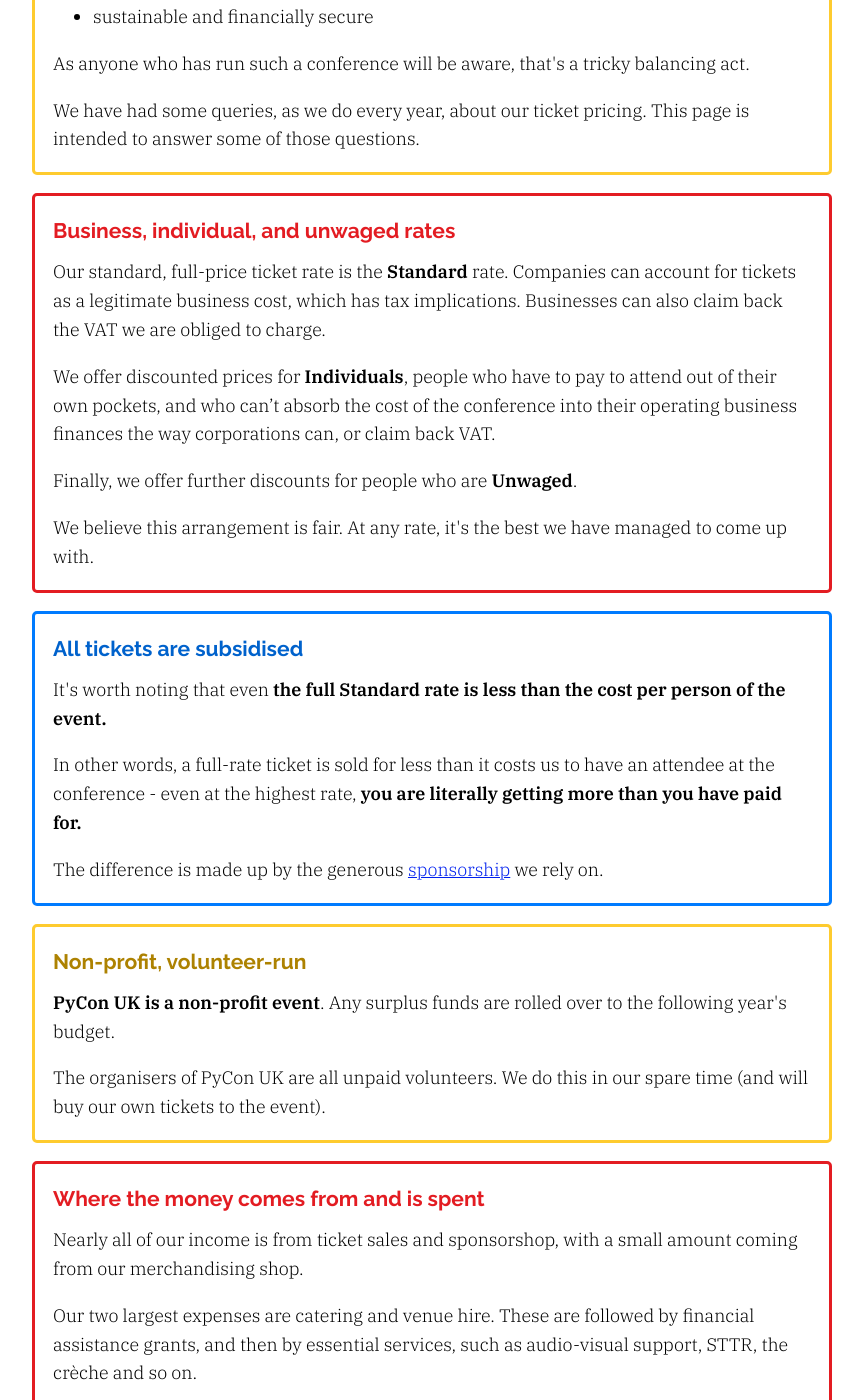
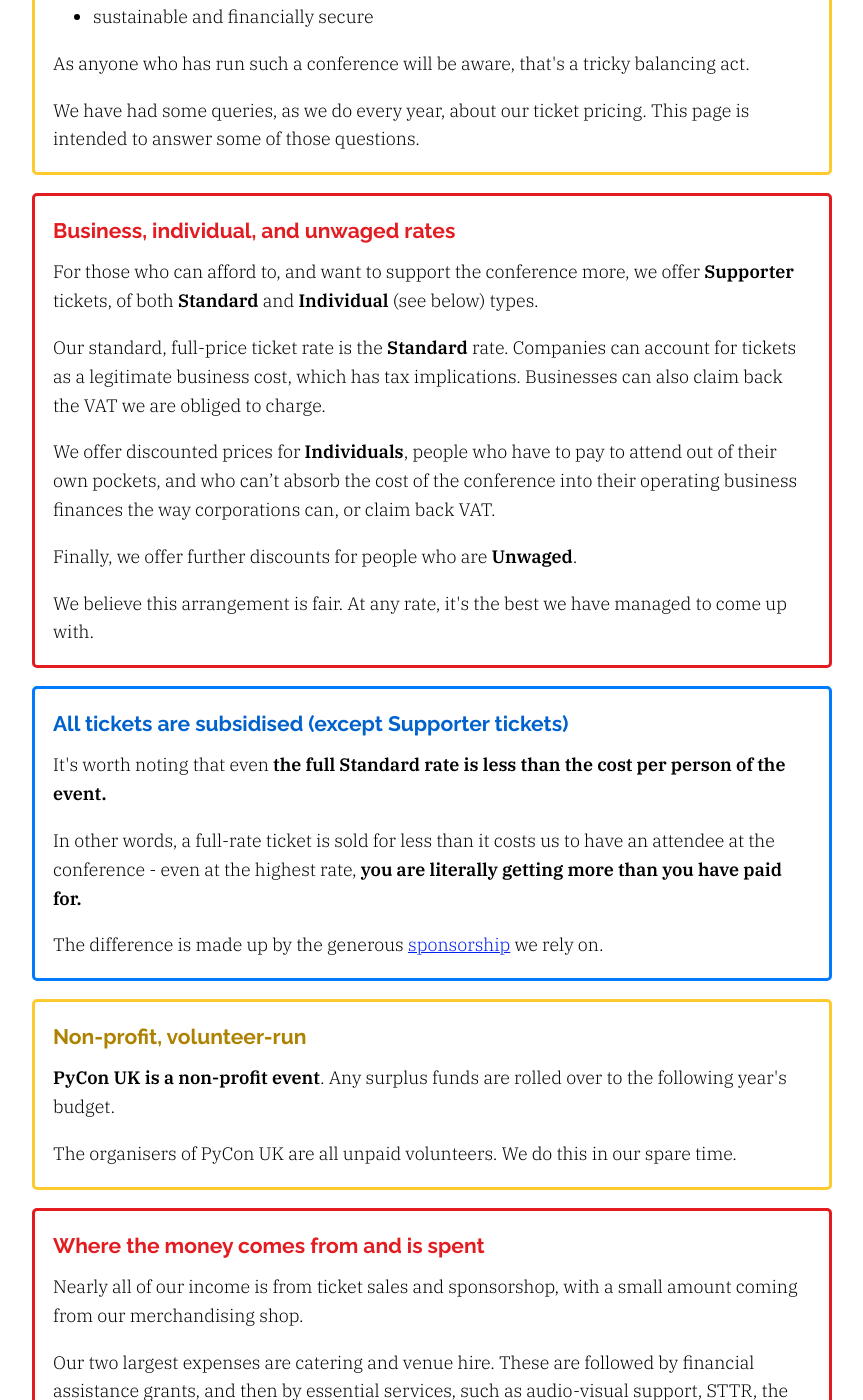
Before and after one commit to gma/2025.pyconuk.org, a Jekyll site: the page built from src/tickets/about-our-ticket-prices.md, in a window 1280 px wide and 1400 px high, scrolled down 530 px. Shown: the whole window, without its empty margins (208-1071 px from the left). Built offline with Jekyll 4.4.1, drawn with Linux system fonts in a browser that asks for light colours.

Commit message:
Add ticket prices

```diff
--- a/_config.yml
+++ b/_config.yml
@@ -29,12 +29,6 @@ con_finish: Monday 25th September
 con_financial_assistance_deadline: "XX:00 (Europe/London) on Someday, Nth Somemonth"
 cfp_end: Friday 30th June
 
-# Ticket prices should include VAT at 20%.
-# If VAT is no longer at 20%, the ticket page needs updating to reflect that.
-con_standard_ticket_price: £X
-con_individual_ticket_price: £Y
-con_unwaged_ticket_price: £Z
-
 con_location: Cardiff City Hall
 con_director: Ann Barr
 
--- a/src/tickets/about-our-ticket-prices.md
+++ b/src/tickets/about-our-ticket-prices.md
@@ -17,6 +17,7 @@ title: About our ticket prices
 
 <div class="box box_red">
   <h3>Business, individual, and unwaged rates</h3>
+  <p>For those who can afford to, and want to support the conference more, we offer <strong>Supporter</strong> tickets, of both <strong>Standard</strong> and <strong>Individual</strong> (see below) types.</p>
   <p>Our standard, full-price ticket rate is the <strong>Standard</strong> rate. Companies can account for tickets as a legitimate business cost, which has tax implications. Businesses can also claim back the VAT we are obliged to charge.</p>
   <p>We offer discounted prices for <strong>Individuals</strong>, people who have to pay to attend out of their own pockets, and who can’t absorb the cost of the conference into their operating business finances the way corporations can, or claim back VAT.</p>
   <p>Finally, we offer further discounts for people who are <strong>Unwaged</strong>.</p>
@@ -24,7 +25,7 @@ title: About our ticket prices
 </div>
 
 <div class="box box_blue">
-  <h3>All tickets are subsidised</h3>
+  <h3>All tickets are subsidised (except Supporter tickets)</h3>
   <p>It's worth noting that even <strong>the full Standard rate is less than the cost per person of the event.</strong></p>
   <p>In other words, a full-rate ticket is sold for less than it costs us to have an attendee at the conference - even at the highest rate, <strong>you are literally getting more than you have paid for.</strong></p>
   <p>The difference is made up by the generous <a href="/sponsorship/">sponsorship</a> we rely on.</p>
@@ -33,7 +34,7 @@ title: About our ticket prices
 <div class="box box_yellow">
   <h3>Non-profit, volunteer-run</h3>
   <p><strong>PyCon UK is a non-profit event</strong>. Any surplus funds are rolled over to the following year's budget.</p>
-  <p>The organisers of PyCon UK are all unpaid volunteers. We do this in our spare time (and will buy our own tickets to the event).</p>
+  <p>The organisers of PyCon UK are all unpaid volunteers. We do this in our spare time.</p>
 </div>
 
 <div class="box box_red">
```
Also changed, not shown: src/tickets.md (+37 -5 lines).
